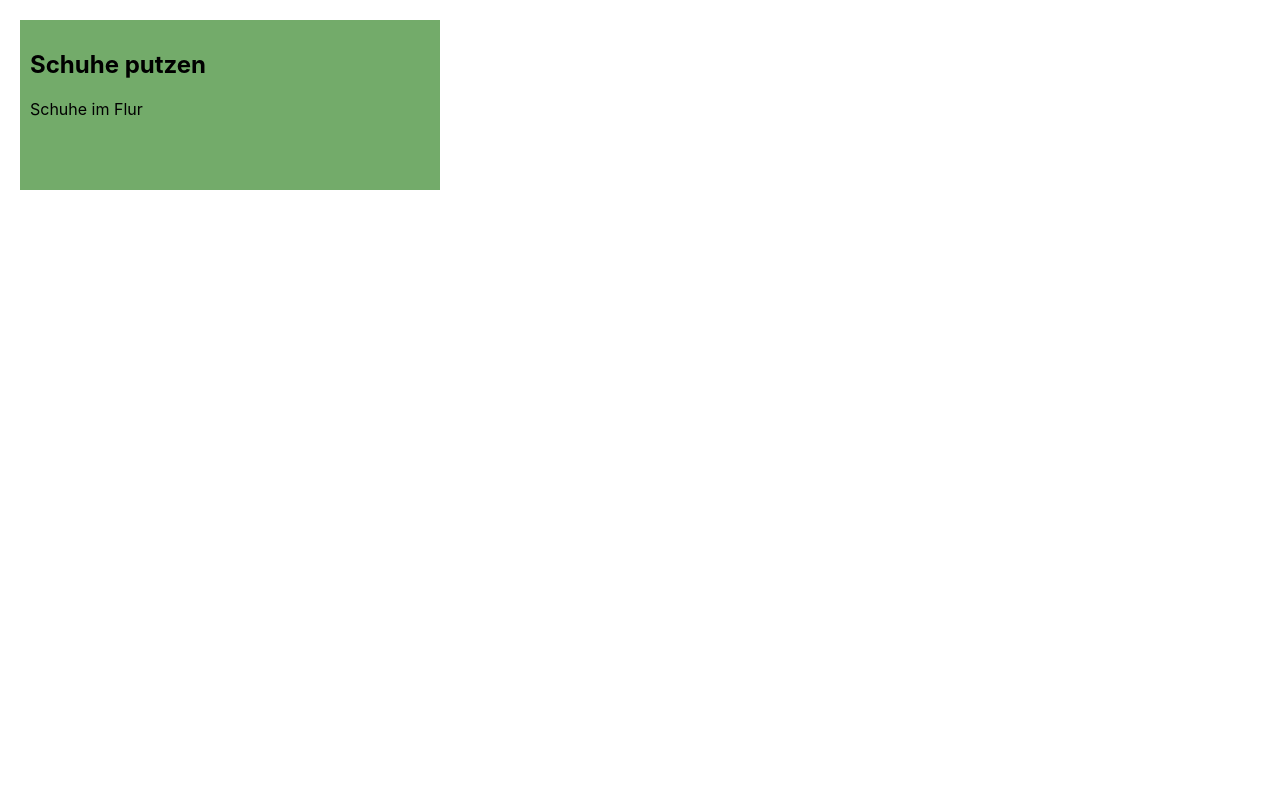
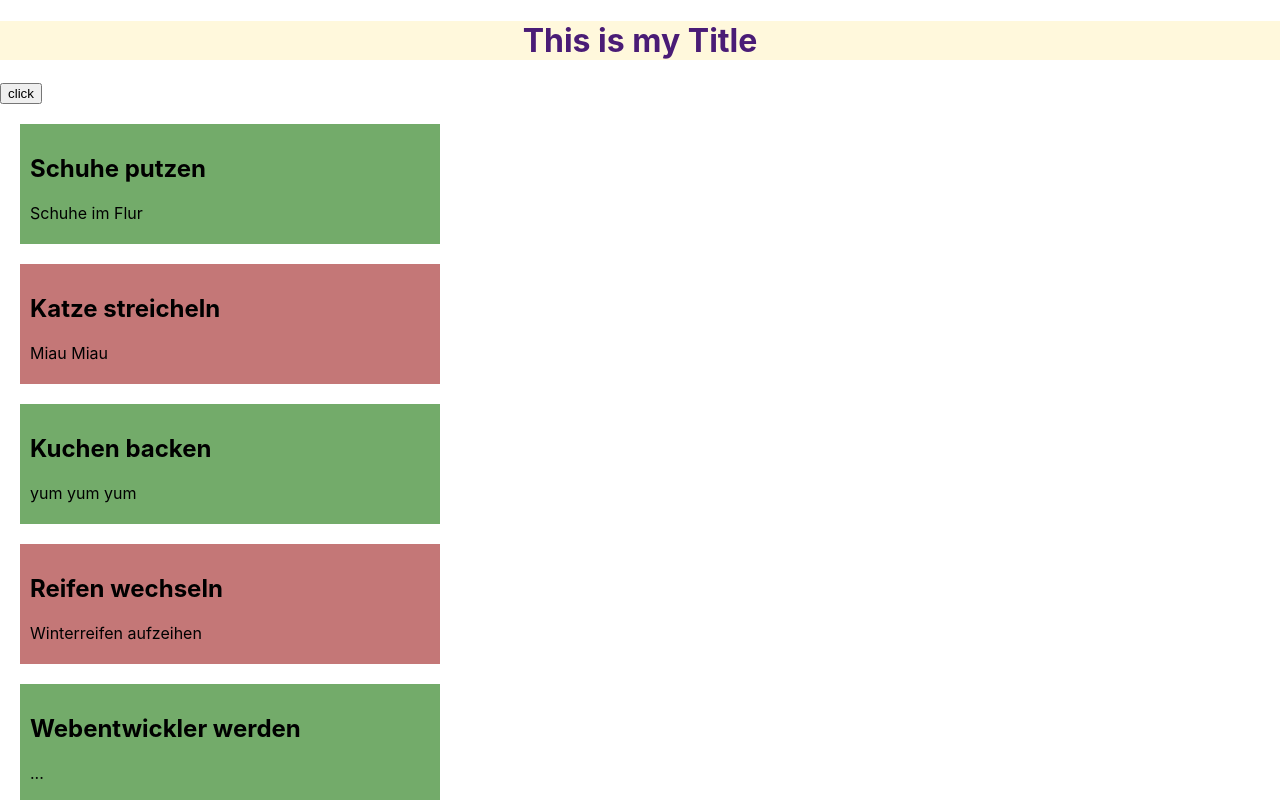
Before and after one commit to julialoeschel/ToDo-react-projekt, a React (Vite) app: page / in a window 1280 px wide. Shown: the top 800 px of the page. Built offline with nearby package versions, Linux system fonts and the light colour scheme.

Commit message:
Finsih Todo

```diff
--- a/src/app/App.tsx
+++ b/src/app/App.tsx
@@ -1,14 +1,40 @@
 import React from 'react';
+import Title from './components/Title/Title';
 
 import Todo from './components/Todo/Todo';
 
 function App(): JSX.Element {
   return (
-    <Todo
-      isDone={true}
-      title={'Schuhe putzen'}
-      description={'Schuhe im Flur'}
-    ></Todo>
+    <>
+      <Title>This is my Title</Title>
+      <button>click</button>
+      <Todo
+        isDone={true}
+        title={'Schuhe putzen'}
+        description={'Schuhe im Flur'}
+      ></Todo>
+      <Todo
+        isDone={false}
+        title={'Katze streicheln'}
+        description={'Miau Miau'}
+      ></Todo>
+      <Todo
+        isDone={true}
+        title={'Kuchen backen'}
+        description={'yum yum yum'}
+      ></Todo>
+      <Todo
+        isDone={false}
+        title={'Reifen wechseln'}
+        description={'Winterreifen aufzeihen'}
+      ></Todo>
+      <Todo
+        isDone={true}
+        title={'Webentwickler werden'}
+        description={'...'}
+      ></Todo>
+      <Todo isDone={false} title={'Mama anrufen'} description={'...'}></Todo>
+    </>
   );
 }
 
--- a/src/app/components/Todo/Todo.module.css
+++ b/src/app/components/Todo/Todo.module.css
@@ -1,6 +1,6 @@
 .todo {
   width: 400px;
-  height: 150px;
+  height: 100px;
   color: black;
   margin: 20px;
   padding: 10px;
--- a/src/app/components/Todo/Todo.tsx
+++ b/src/app/components/Todo/Todo.tsx
@@ -7,16 +7,11 @@ type ToDoProps = {
   description: string;
 };
 
-function Todo(props: ToDoProps): JSX.Element {
+function Todo({ isDone, title, description }: ToDoProps): JSX.Element {
   return (
-    <div
-      className={`${classes.todo} ${
-        props.isDone ? classes.green : classes.red
-      }`}
-    >
-      {props.isDone}
-      <h2>{props.title}</h2>
-      <span>{props.description}</span>
+    <div className={`${classes.todo} ${isDone ? classes.green : classes.red}`}>
+      <h2>{title}</h2>
+      <span>{description}</span>
     </div>
   );
 }
```
